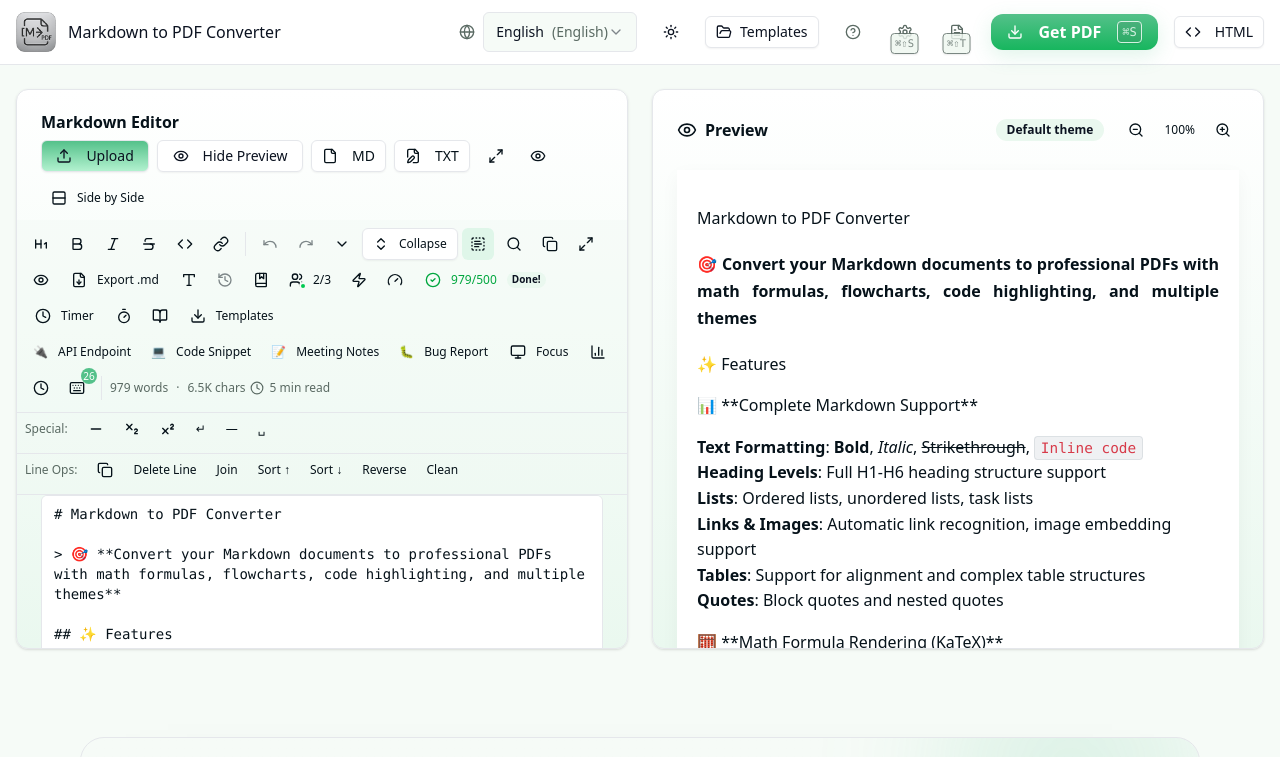
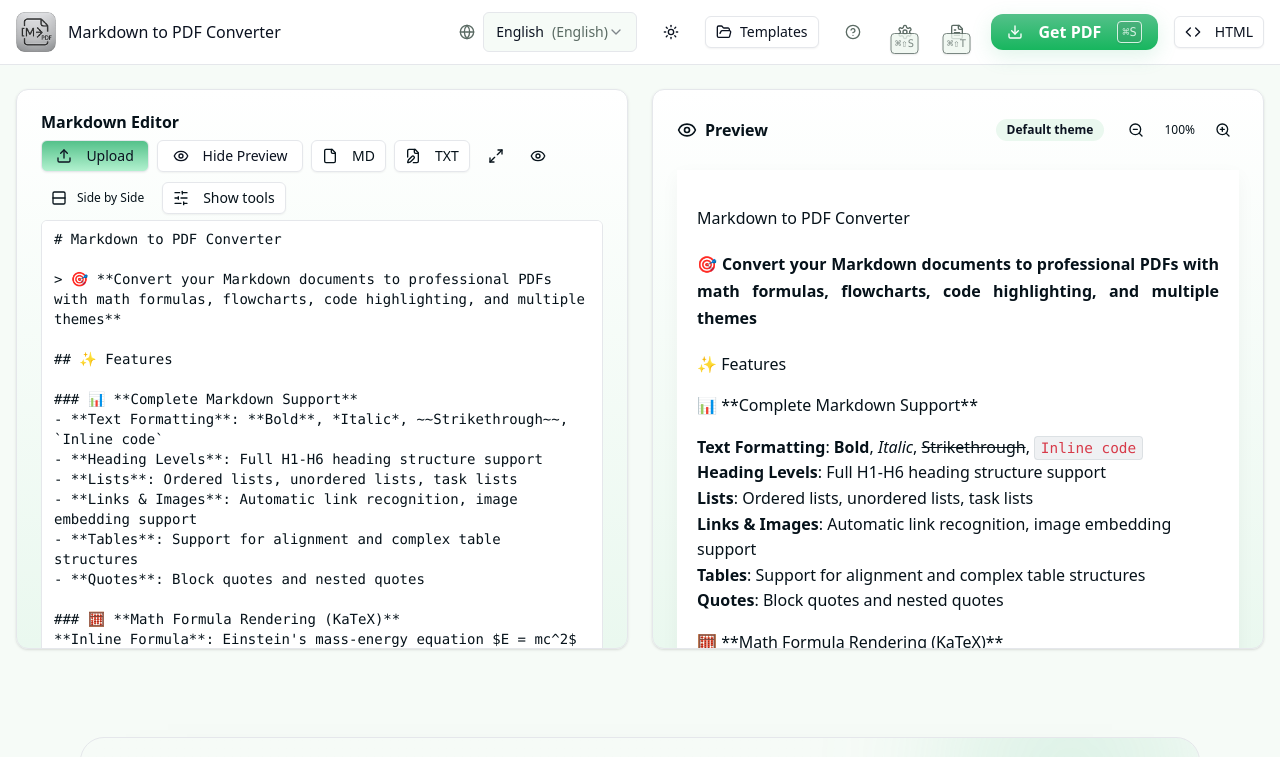
Before and after one commit to szlizhenhua/markdown-to-pdf, a Next.js app: page / in a window 1280 px wide. Shown: the top 757 px of the page. Built offline with nearby package versions, Linux system fonts and the light colour scheme.

Commit message:
feat: 添加编辑工具按钮和对话框内容的布局调整

```diff
--- a/app/page.tsx
+++ b/app/page.tsx
@@ -36,7 +36,7 @@ import { locales } from "@/lib/locales"
 
 import Head from 'next/head'
 import Image from 'next/image'
-import { Settings, Download, Loader2, Upload, Eye, FileText, FileUp, Code, File, FileEdit } from 'lucide-react'
+import { Settings, Download, Loader2, Upload, Eye, FileText, FileUp, Code, File, FileEdit, SlidersHorizontal } from 'lucide-react'
 
 // Constants
 const MAX_FILE_SIZE = 5 * 1024 * 1024 // 5MB
@@ -165,6 +165,7 @@ export default function MarkdownToPDF() {
   const [cursorPosition, setCursorPosition] = useState<number>()
   const [wordWrap, setWordWrap] = useState(true)
   const [showFindReplace, setShowFindReplace] = useState(false)
+  const [showEditorTools, setShowEditorTools] = useState(false)
   const [prevMarkdownLength, setPrevMarkdownLength] = useState(0)
   const isChinese = language === 'zh-cn' || language === 'zh-tw'
   const fileInputRef = useRef<HTMLInputElement>(null)
@@ -1199,10 +1200,29 @@ ${previewCard.innerHTML}
                           onToggle={() => setIsVerticalView(!isVerticalView)}
                           className="hidden sm:flex hover:!bg-primary/10 hover:!text-primary transition-colors"
                         />
+                        <Button
+                          variant="outline"
+                          size="sm"
+                          onClick={() => {
+                            setShowEditorTools((prev) => {
+                              const next = !prev
+                              if (!next) setShowFindReplace(false)
+                              return next
+                            })
+                          }}
+                          className="hidden sm:flex w-full sm:w-auto transition-colors hover:!bg-primary/10 hover:!text-primary hover:!border-primary/40"
+                          aria-label={showEditorTools ? (isChinese ? '隐藏功能按钮' : 'Hide tools') : (isChinese ? '显示功能按钮' : 'Show tools')}
+                          title={showEditorTools ? (isChinese ? '隐藏功能按钮' : 'Hide tools') : (isChinese ? '显示功能按钮' : 'Show tools')}
+                        >
+                          <SlidersHorizontal className="h-4 w-4 mr-2" />
+                          {showEditorTools ? (isChinese ? '隐藏功能按钮' : 'Hide tools') : (isChinese ? '显示功能按钮' : 'Show tools')}
+                        </Button>
                       </div>
                     </div>
                   </CardTitle>
                 </CardHeader>
+                {showEditorTools && (
+                  <>
                     <MarkdownToolbar
                       onInsert={insertAtCursor}
                       wordWrap={wordWrap}
@@ -1240,6 +1260,8 @@ ${previewCard.innerHTML}
                         onReplace={(_, newContent) => setMarkdown(newContent)}
                         onClose={() => setShowFindReplace(false)}
                       />
+                    )}
+                  </>
                 )}
                 <CardContent className="h-full relative">
                   {isDragging && (
--- a/components/markdown-toolbar.tsx
+++ b/components/markdown-toolbar.tsx
@@ -1,7 +1,7 @@
 'use client'
 
 import { useState } from 'react'
-import { Type, Bold, Italic, Strikethrough, Code, Link, Image, List, ListOrdered, Quote, Heading1, Hash, ChevronDown, ChevronUp, TextSelection, Search, Undo, Redo, ChevronsUpDown } from 'lucide-react'
+import { Type, Bold, Italic, Strikethrough, Code, Link, Image, List, ListOrdered, Quote, Heading1, Hash, ChevronDown, ChevronUp, TextSelection, Search, Undo, Redo } from 'lucide-react'
 import { Button } from '@/components/ui/button'
 import { EmojiPicker } from '@/components/emoji-picker'
 import { TableGenerator } from '@/components/table-generator'
@@ -73,7 +73,6 @@ interface MarkdownToolbarProps {
 
 export function MarkdownToolbar({ onInsert, wordWrap, onWordWrapToggle, showFindReplace, onFindReplaceToggle, canUndo, canRedo, onUndo, onRedo, className, content = '', onClear, onReplace, onAutosaveIntervalChange, autosaveInterval, onFontSizeChange, onLineHeightChange, onFontFamilyChange, previewFontSize, previewLineHeight, previewFontFamily, onExportPDF, onExportMarkdown, onPrint, onTogglePreview, onDebounceChange, debounceValue }: MarkdownToolbarProps) {
   const [expanded, setExpanded] = useState(false)
-  const [collapsed, setCollapsed] = useState(false)
 
   const insertMarkdown = (before: string, after: string = '', placeholder: string = '') => {
     onInsert(`${before}${placeholder}${after}`)
@@ -215,19 +214,6 @@ export function MarkdownToolbar({ onInsert, wordWrap, onWordWrapToggle, showFind
         >
           {expanded ? <ChevronUp className="h-4 w-4" /> : <ChevronDown className="h-4 w-4" />}
         </Button>
-        <Button
-          variant="outline"
-          size="sm"
-          onClick={() => setCollapsed(!collapsed)}
-          className="h-8 px-2 touch-manipulation"
-          title={collapsed ? 'Expand toolbar' : 'Collapse toolbar'}
-          aria-label={collapsed ? 'Expand toolbar' : 'Collapse toolbar'}
-        >
-          <ChevronsUpDown className="h-4 w-4" />
-          <span className="hidden sm:inline ml-1 text-xs">
-            {collapsed ? 'Expand' : 'Collapse'}
-          </span>
-        </Button>
         {onWordWrapToggle && (
           <Button
             variant="ghost"
@@ -305,8 +291,6 @@ export function MarkdownToolbar({ onInsert, wordWrap, onWordWrapToggle, showFind
           </>
         )}
       </div>
-      {!collapsed && (
-        <>
       {expanded && (
         <div className="flex items-center gap-1 p-2 pt-0 flex-wrap border-t">
           {secondaryTools.map(tool => (
@@ -350,8 +334,6 @@ export function MarkdownToolbar({ onInsert, wordWrap, onWordWrapToggle, showFind
           <LineOperations content={content} onReplace={onReplace} />
         </div>
       )}
-        </>
-      )}
     </div>
   )
 }
--- a/components/ui/dialog.tsx
+++ b/components/ui/dialog.tsx
@@ -35,10 +35,11 @@ const DialogContent = React.forwardRef<
 >(({ className, children, ...props }, ref) => (
   <DialogPortal>
     <DialogOverlay />
+    <div className="fixed inset-0 z-50 flex items-center justify-center p-4">
       <DialogPrimitive.Content
         ref={ref}
         className={cn(
-        "fixed left-[50%] top-[50%] z-50 grid w-full max-w-lg translate-x-[-50%] translate-y-[-50%] gap-4 border border-primary/15 bg-popover text-popover-foreground p-6 shadow-lg duration-200 data-[state=open]:animate-in data-[state=closed]:animate-out data-[state=closed]:fade-out-0 data-[state=open]:fade-in-0 data-[state=closed]:zoom-out-95 data-[state=open]:zoom-in-95 data-[state=closed]:slide-out-to-left-1/2 data-[state=closed]:slide-out-to-top-[48%] data-[state=open]:slide-in-from-left-1/2 data-[state=open]:slide-in-from-top-[48%] sm:rounded-lg",
+          "relative grid w-full max-w-lg gap-4 border border-primary/15 bg-popover text-popover-foreground p-6 shadow-lg duration-200 data-[state=open]:animate-in data-[state=closed]:animate-out data-[state=closed]:fade-out-0 data-[state=open]:fade-in-0 data-[state=closed]:zoom-out-95 data-[state=open]:zoom-in-95 sm:rounded-lg",
           className
         )}
         {...props}
@@ -49,6 +50,7 @@ const DialogContent = React.forwardRef<
           <span className="sr-only">Close</span>
         </DialogPrimitive.Close>
       </DialogPrimitive.Content>
+    </div>
   </DialogPortal>
 ))
 DialogContent.displayName = DialogPrimitive.Content.displayName
```
Lines whose indentation alone changed are shown as unchanged.
